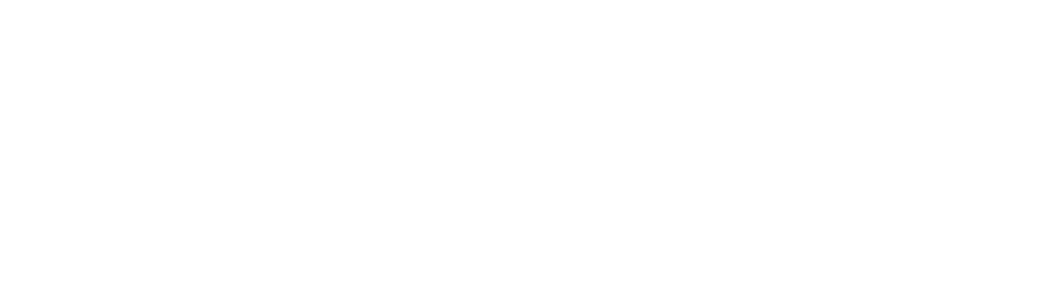
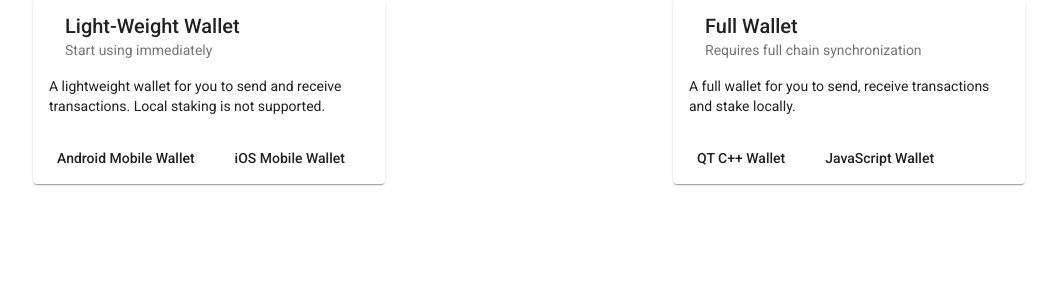
Before and after one commit to ldoge/website, an Angular app: page / in a window 1280 px wide. Shown: the top 300 px of the page, without its empty margins (111-1168 px from the left). Built offline with nearby package versions, Linux system fonts and the light colour scheme.

Commit message:
Add basic wallet comparison

```diff
--- /dev/null
+++ b/src/_mixins.scss
@@ -0,0 +1,15 @@
+$breakpoints: (
+  mobile : 480px,
+  tablet : 768px,
+  desktop : 1440px,
+);
+
+@mixin query($display) {
+  @each $key, $value in $breakpoints {
+    @if ($display == $key) {
+      @media (max-width: $value) {
+        @content;
+      }
+    }
+  }
+}
--- a/src/app/landing/index-page/index-page.component.html
+++ b/src/app/landing/index-page/index-page.component.html
@@ -0,0 +1,32 @@
+<div class="client-compare-area">
+  <div class="compare-item">
+    <mat-card class="client-compare-card">
+      <mat-card-header>
+        <mat-card-title>Light-Weight Wallet</mat-card-title>
+        <mat-card-subtitle>Start using immediately</mat-card-subtitle>
+      </mat-card-header>
+      <mat-card-content>
+        <p>A lightweight wallet for you to send and receive transactions. Local staking is not supported.</p>
+      </mat-card-content>
+      <mat-card-actions>
+        <button mat-button>Android Mobile Wallet</button>
+        <button mat-button>iOS Mobile Wallet</button>
+      </mat-card-actions>
+    </mat-card>
+  </div>
+  <div class="compare-item">
+    <mat-card class="client-compare-card">
+      <mat-card-header>
+        <mat-card-title>Full Wallet</mat-card-title>
+        <mat-card-subtitle>Requires full chain synchronization</mat-card-subtitle>
+      </mat-card-header>
+      <mat-card-content>
+        <p>A full wallet for you to send, receive transactions and stake locally.</p>
+      </mat-card-content>
+      <mat-card-actions>
+        <button mat-button>QT C++ Wallet</button>
+        <button mat-button>JavaScript Wallet</button>
+      </mat-card-actions>
+    </mat-card>
+  </div>
+</div>
--- a/src/app/landing/index-page/index-page.component.scss
+++ b/src/app/landing/index-page/index-page.component.scss
@@ -0,0 +1,28 @@
+@import '~src/mixins';
+
+.client-compare-area {
+  height: 50vh;
+  display: flex;
+  flex-direction: row;
+
+  @include query(tablet) {
+    flex-direction: column;
+  }
+
+  .compare-item {
+    flex: 1 1 50%;
+  }
+}
+
+.client-compare-card {
+  width: 50%;
+  margin: 0 auto;
+
+  @include query(tablet) {
+    width: 75%;
+  }
+
+  @include query(mobile) {
+    width: 90%;
+  }
+}
--- a/src/app/landing/landing.module.ts
+++ b/src/app/landing/landing.module.ts
@@ -2,6 +2,8 @@ import {NgModule} from '@angular/core';
 import {CommonModule} from '@angular/common';
 import {LandingRoutingModule} from './landing-routing.module';
 import {IndexPageComponent} from './index-page/index-page.component';
+import {MatCardModule} from '@angular/material/card';
+import {MatButtonModule} from '@angular/material/button';
 
 
 @NgModule({
@@ -10,7 +12,9 @@ import {IndexPageComponent} from './index-page/index-page.component';
   ],
   imports: [
     CommonModule,
-    LandingRoutingModule
+    LandingRoutingModule,
+    MatCardModule,
+    MatButtonModule,
   ]
 })
 export class LandingModule {
```
Also changed, not shown: src/styles.scss (+8 -2 lines).
